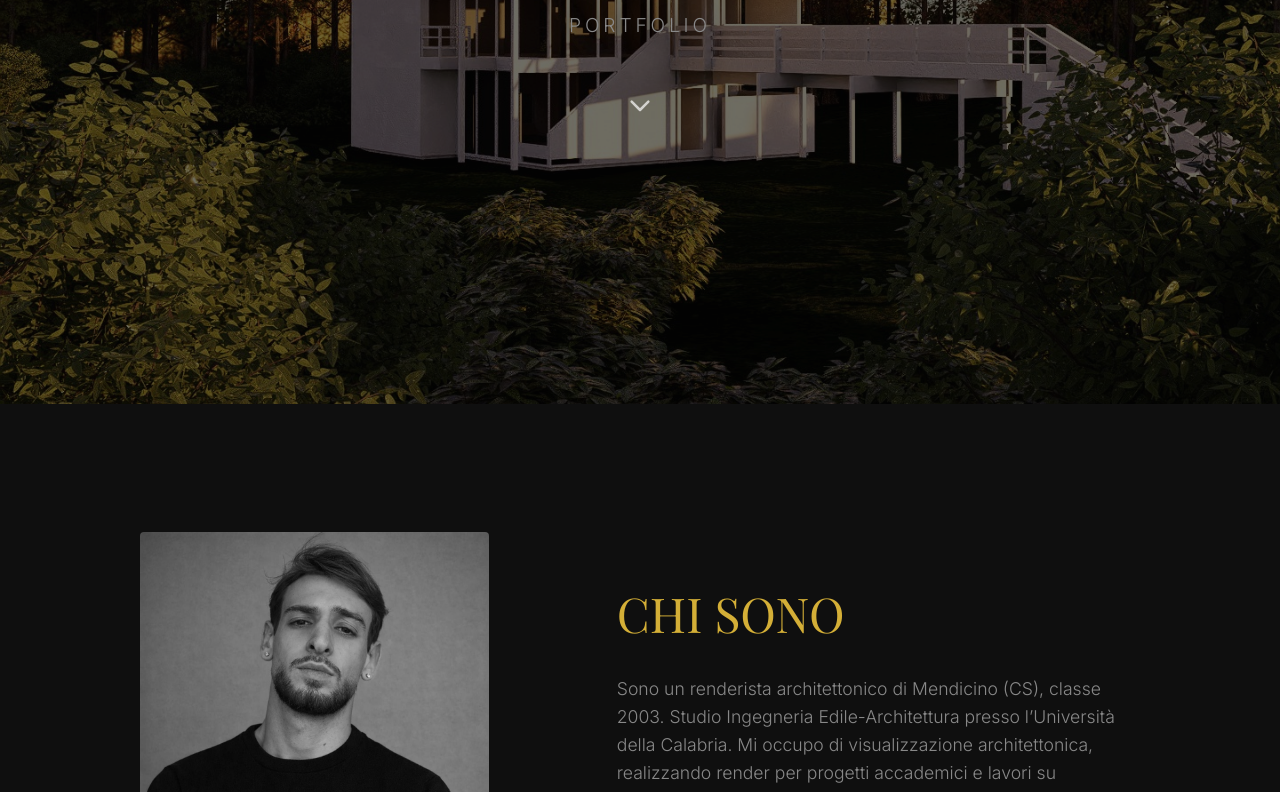
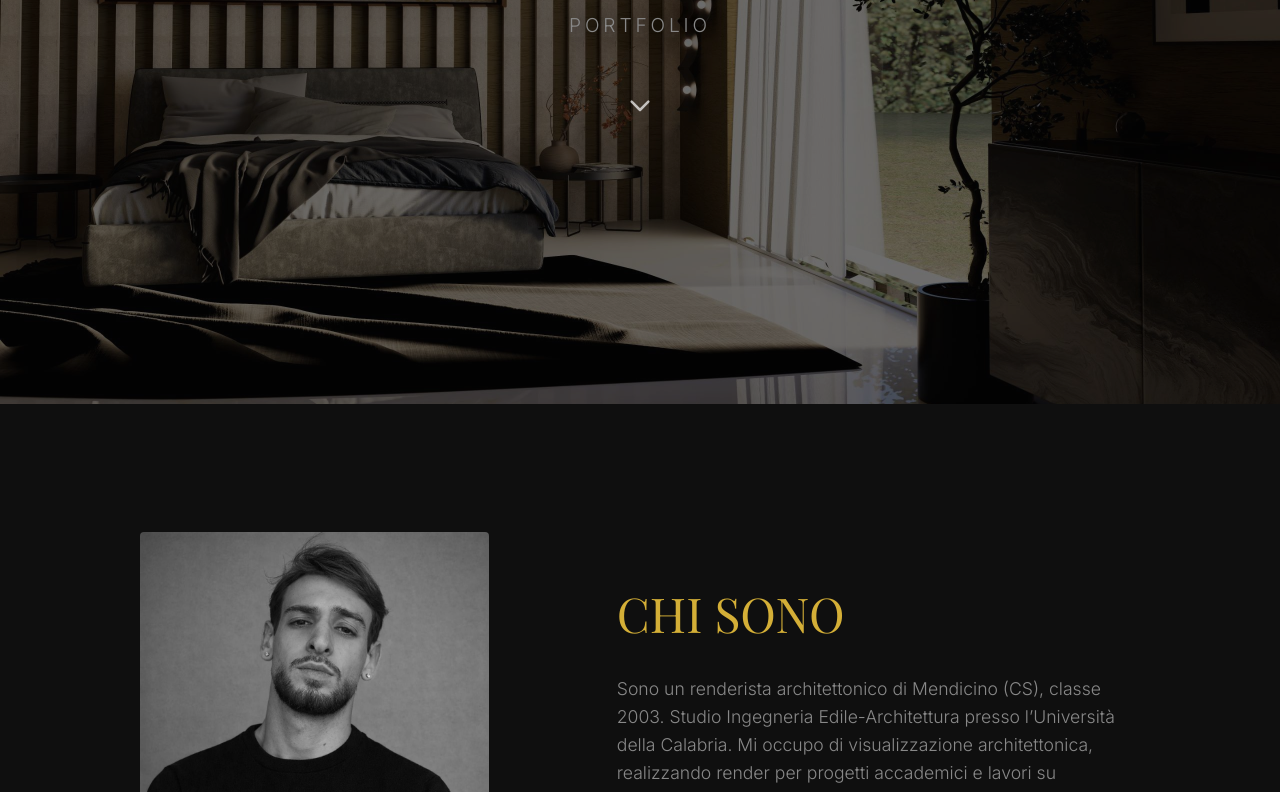
Before and after one commit to NiccoCer/portfolio-gradolone, a website built with Vite: page index.html in a window 1280 px wide. Shown: the part 396-1188 px from the top of the page. Built offline with nearby package versions, Linux system fonts and the light colour scheme; some packages are replaced by stand-ins of ours; a web font is replaced by a local one.

Commit message:
placeholder

```diff
--- a/src/js/content.js
+++ b/src/js/content.js
@@ -2,7 +2,12 @@ export const content = {
     hero: {
         title: "FRANCESCO GRADOLONE",
         subtitle: "Portfolio",
-        image: "/images/5.jpeg"
+        images: [
+            "/images/5.jpeg",
+            "/images/render1.jpg",
+            "/images/6.jpg",
+            "/images/render2.png"
+        ]
     },
     about: {
         title: "CHI SONO",
--- a/src/js/main.js
+++ b/src/js/main.js
@@ -21,7 +21,7 @@ app.innerHTML = `
   <main>
     <section id="hero" class="hero">
       <div class="hero__background">
-        <img src="${content.hero.image}" alt="Hero Image">
+        ${content.hero.images.map((img, index) => `<img src="${img}" alt="Hero Image ${index + 1}" class="${index === 0 ? 'active' : ''}">`).join('')}
       </div>
       <div class="hero__content">
         <h1 class="hero__title">${content.hero.title}</h1>
@@ -120,8 +120,18 @@ tl.to('.hero__content', { opacity: 1, duration: 1 })
   .to('.hero__title', { y: 0, opacity: 1 }, 0.2)
   .to('.hero__subtitle', { y: 0, opacity: 1 }, 0.4)
   .to('.scroll-indicator', { opacity: 0.7, y: 0, duration: 1 }, 1)
-  .from('.hero__background img', { scale: 1.2, duration: 2, ease: 'power2.out' }, 0)
+  .from('.hero__background', { scale: 1.1, duration: 2, ease: 'power2.out' }, 0)
 
+// Hero Background Slider
+const heroImages = document.querySelectorAll('.hero__background img');
+if (heroImages.length > 1) {
+  let currentHeroIdx = 0;
+  setInterval(() => {
+    heroImages[currentHeroIdx].classList.remove('active');
+    currentHeroIdx = (currentHeroIdx + 1) % heroImages.length;
+    heroImages[currentHeroIdx].classList.add('active');
+  }, 4000); // Change image every 4 seconds
+}
 
 // About Animation
 gsap.from('.about__inner', {
--- a/src/scss/components/_hero.scss
+++ b/src/scss/components/_hero.scss
@@ -54,10 +54,18 @@
         z-index: 1;
 
         img {
+            position: absolute;
+            top: 0;
+            left: 0;
             width: 100%;
             height: 100%;
             object-fit: cover;
-            opacity: 0.7;
+            opacity: 0;
+            transition: opacity 1.5s ease-in-out, transform 6s linear;
+
+            &.active {
+                opacity: 0.7;
+            }
         }
     }
 
```
